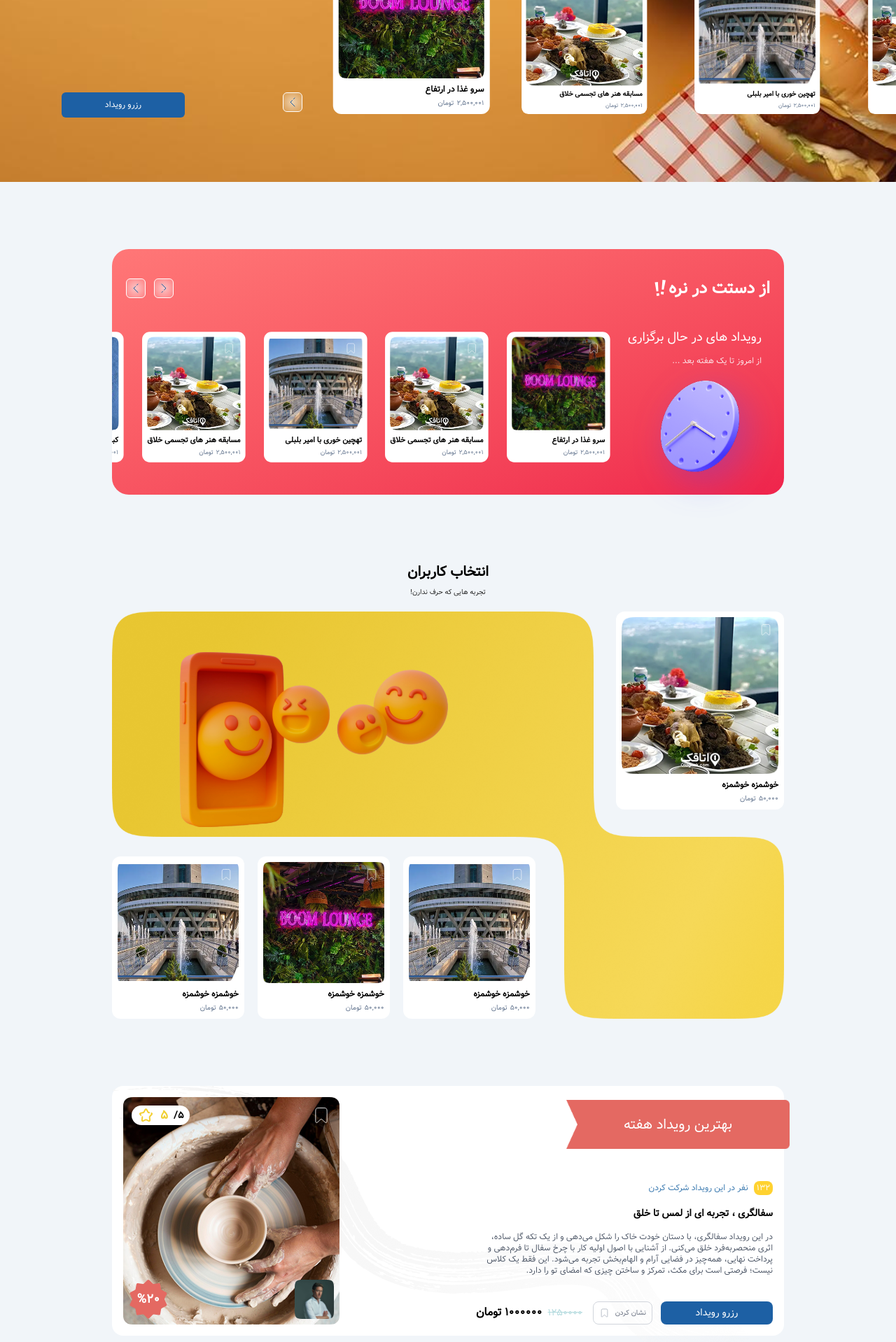
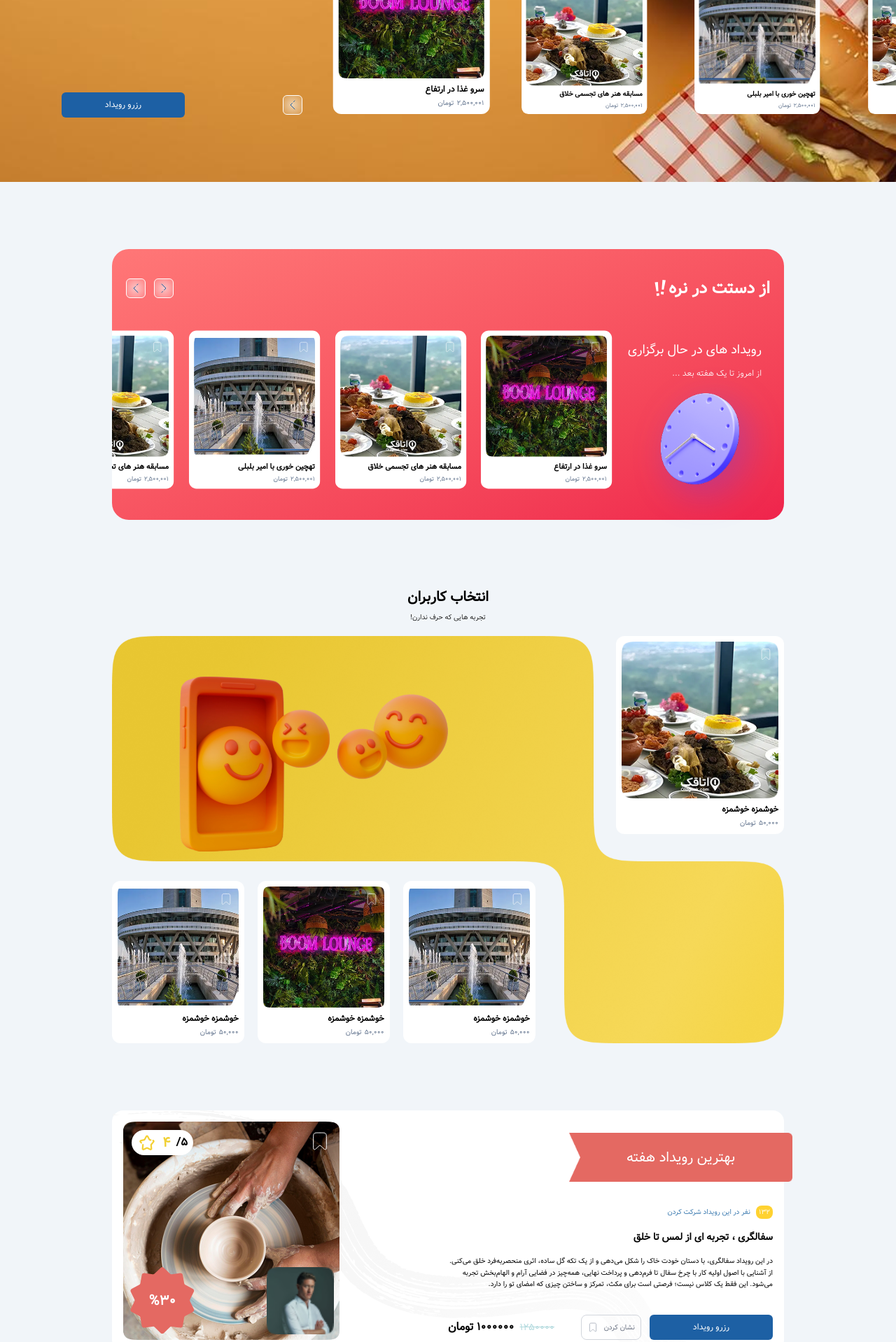
Before and after one commit to MohammadSoleimanikia/assignment, a React (Vite) app: page / in a window 1280 px wide. Shown: the part 540-2458 px from the top of the page at 70% size. Built offline with nearby package versions, Linux system fonts and the light colour scheme.

Commit message:
last changes

```diff
--- a/src/components/bestEvent/BestEvent.tsx
+++ b/src/components/bestEvent/BestEvent.tsx
@@ -1,53 +1,10 @@
+import PrimaryButton from "../shared/PrimaryButton";
+import BestEventCard from "./BestEventCard";
+
 export default function BestEvent() {
   return (
-    <div className="relative mx-auto w-11/12 rounded-xl bg-white p-4 md:flex md:flex-row-reverse md:justify-between md:rounded-2xl lg:w-9/12">
-      {/* main pic*/}
-      {/* md:w-3/5 lg:w-2/3 xl:w-3/6 */}
-      <div className="relative z-2 mt-10 overflow-hidden rounded-xl md:mt-0 md:w-1/3">
-        <img
-          src="/images/bestEvents/Rectangle 29469.png"
-          className="relative aspect-square h-full w-full object-cover"
-          alt=""
-        />
-
-        {/* save */}
-        <button
-          type="button"
-          className="absolute top-3 right-3 z-20 flex items-center justify-center"
-        >
-          <span className="sr-only">save event</span>
-          <img src="/save-icon.svg" alt="" className="size-7" />
-        </button>
-
-        {/* rating */}
-        <span className="absolute top-3 left-3 z-20 flex items-center gap-2 rounded-full bg-white px-2 text-[10px] font-semibold">
-          <span className="text-sm">5/</span>
-          <span className="text-lg text-[#f0d034]"> 5 </span>
-          <img src="/public/images/bestEvents/star.svg" alt="" />
-        </span>
-
-        {/* discount */}
-        <div className="absolute bottom-2 left-2 z-20">
-          <div className="relative">
-            <img
-              src="/images/bestEvents/Star 1.svg"
-              alt=""
-              className="size-14"
-            />
-
-            <span className="absolute inset-0 flex items-center justify-center text-lg font-bold text-white">
-              %20
-            </span>
-          </div>
-        </div>
-
-{/* profile pic */}
-        <img
-          src="/images/bestEvents/profilePic.png"
-          alt="user"
-          className="absolute right-2 bottom-2 z-20 size-14 rounded-md object-cover"
-        />
-      </div>
+    <div className="relative mx-auto w-11/12 rounded-xl 2xl:rounded-4xl bg-white p-4 md:flex md:flex-row-reverse md:justify-between md:rounded-2xl lg:w-9/12">
+      <BestEventCard discount={30} rating={4} imageAddress="/images/bestEvents/Rectangle 29469.png"/>
 
       {/* label mobile */}
       <div className="absolute -top-5 left-1/2 -translate-x-1/2 md:hidden">
@@ -63,33 +20,33 @@ export default function BestEvent() {
         alt=""
       />
       {/* label desktop */}
-      <div className="absolute top-5 -right-2 hidden md:block">
+      <div className="absolute top-8 -right-3 hidden md:block">
         <img
           src="/images/bestEvents/desktopLabel.png"
           className="h-[70px] 2xl:h-[88px]"
           alt=""
         />
 
-        <span className="absolute inset-0 flex items-center justify-center text-xl  text-white">
+        <span className="absolute inset-0 flex items-center justify-center text-xl text-white 2xl:text-3xl">
           بهترین رویداد هفته
         </span>
       </div>
 
       {/* card detail */}
       {/* lg:w-2/3 xl:w-3/6 */}
-      <div className="mt-8 z-20 space-y-4 md:mt-20 md:flex md:w-2/3 md:flex-col md:justify-end lg:pl-10 xl:w-6/12">
+      <div className="z-20 mt-8 space-y-4 md:mt-20 md:flex md:w-2/3 md:flex-col md:justify-end xl:w-6/12">
         {/* user count */}
-        <div className="flex items-baseline gap-1 md:mt-10 md:text-xs 2xl:text-base">
+        <div className="flex items-baseline gap-1 md:mt-10 md:text-[10px] 2xl:text-xl">
           <span className="ml-1 rounded-lg bg-amber-300 px-1 py-0.5 text-white">
             132
           </span>
           <p className="text-[#3e7cb1]">نفر در این رویداد شرکت کردن</p>
         </div>
-        <h2 className="text-lg font-semibold  md:text-sm 2xl:text-lg">
+        <h2 className="text-lg font-semibold md:text-sm 2xl:text-2xl">
           سفالگری ، تجربه ای از لمس تا خلق{" "}
         </h2>
         <div>
-          <p className="text-sm/relaxed font-light text-gray-700 md:mb-5 md:text-xs 2xl:text-base">
+          <p className="text-sm/relaxed  md:mb-5 md:text-[10px] 2xl:text-base 2xl:font-medium">
             در این رویداد سفالگری، با دستان خودت خاک را شکل می‌دهی و از یک تکه
             گل ساده، اثری منحصربه‌فرد خلق می‌کنی. از آشنایی با اصول اولیه کار با
             چرخ سفال تا فرم‌دهی و پرداخت نهایی، همه‌چیز در فضایی آرام و
@@ -99,21 +56,15 @@ export default function BestEvent() {
         </div>
         <div className="flex items-center justify-between md:gap-3">
           {/* CTA */}
-          <div className="md:flex md:gap-3">
-            <button
-              type="button"
-              className="relative w-28 md:w-40 overflow-hidden rounded-lg bg-[#1d60a4] py-3 text-xs text-white before:absolute before:top-0 before:left-0 before:h-full before:w-0 before:bg-[#4a80b6] before:transition-all before:duration-700 before:ease-in-out before:content-[''] hover:before:w-5/6 md:w-32 md:py-1.5 2xl:w-56 2xl:py-3.5"
-            >
-              <span className="relative z-10 text-base md:text-sm">
-                رزرو رویداد
-              </span>
-            </button>
+          <div className="flex-1 md:flex md:gap-3">
+            <PrimaryButton className=" xl:w-44 2xl:w-56">رزرو رویداد</PrimaryButton>
+
             {/* save btn */}
             <button
               type="button"
               className="group hidden items-center gap-2 rounded-lg border border-gray-300 bg-transparent px-2 py-2 transition-all duration-300 hover:border-gray-700 hover:text-gray-900 md:flex"
             >
-              <span className="text-[10px] text-nowrap text-gray-500 transition-colors duration-300 group-hover:text-gray-900">
+              <span className="text-[10px] text-nowrap text-gray-500 transition-colors duration-300 group-hover:text-gray-900 2xl:text-lg">
                 نشان کردن
               </span>
 
@@ -122,7 +73,7 @@ export default function BestEvent() {
                 height="15"
                 viewBox="0 0 32 32"
                 fill="none"
-                className="stroke-gray-400 transition-colors duration-300 group-hover:stroke-gray-900"
+                className="size-4 stroke-gray-400 transition-colors duration-300 group-hover:stroke-gray-900"
                 xmlns="http://www.w3.org/2000/svg"
               >
                 <path
@@ -135,8 +86,12 @@ export default function BestEvent() {
 
           {/* price section */}
           <div className="flex items-baseline justify-start gap-2">
-            <p className="text-sm text-[#B3DADE] line-through">1250000</p>
-            <p className="text-base font-semibold text-nowrap">1000000 تومان</p>
+            <p className="text-sm text-[#B3DADE] line-through 2xl:text-xl">
+              1250000
+            </p>
+            <p className="text-base font-semibold text-nowrap 2xl:text-2xl">
+              1000000 تومان
+            </p>
           </div>
         </div>
       </div>
--- /dev/null
+++ b/src/components/bestEvent/BestEventCard.tsx
@@ -0,0 +1,71 @@
+type BestEventCardProps = {
+  rating?: number;
+  discount?: number;
+  imageAddress?: string;
+};
+export default function BestEventCard({
+  rating = 5,
+  discount = 0,
+  imageAddress,
+}: BestEventCardProps) {
+  const defaultImage = "/images/bestEvents/Rectangle 29469.png";
+  return (
+    <div className="relative z-2 mt-10 overflow-hidden rounded-xl md:mt-0 md:w-1/3">
+      <img
+        src={imageAddress ?? defaultImage}
+        className="aspect-square h-full w-full object-cover"
+        alt=""
+      />
+
+      {/* save */}
+      <button
+        type="button"
+        className="absolute top-3 right-3 2xl:top-5 2xl:right-5 z-20 flex items-center justify-center"
+      >
+        <span className="sr-only">save event</span>
+        <img
+          src="/save-icon.svg"
+          alt=""
+          className="size-7 md:size-8 2xl:size-10"
+        />
+      </button>
+
+      {/* rating */}
+      <span className="absolute top-3 left-3 2xl:top-5 2xl:left-5 z-20 flex items-center gap-2 rounded-full bg-white px-2 text-[10px] font-semibold xl:py-1">
+        <span className="text-sm md:text-base 2xl:text-xl">5/</span>
+        <span className="text-lg text-[#f0d034] md:text-xl 2xl:text-2xl">
+          {" "}
+          {rating}{" "}
+        </span>
+        <img
+          src="/public/images/bestEvents/star.svg"
+          className="size-6 md:size-7 2xl:size-8"
+          alt=""
+        />
+      </span>
+
+      {/* discount */}
+      {discount !== 0 && (
+        <div className="absolute bottom-2 left-2 2xl:bottom-5 2xl:left-5 z-20">
+          <div className="relative">
+            <img
+              src="/images/bestEvents/Star 1.svg"
+              alt=""
+              className="size-14 xl:size-24"
+            />
+
+            <span className="absolute inset-0 flex items-center justify-center text-lg font-bold text-white md:text-xl 2xl:text-2xl ">
+              %{discount}
+            </span>
+          </div>
+        </div>
+      )}
+      {/* profile pic */}
+      <img
+        src="/images/bestEvents/profilePic.png"
+        alt="user"
+        className="absolute right-2 bottom-2 2xl:bottom-5 2xl:right-5 z-20 size-14 xl:size-24 rounded-md object-cover"
+      />
+    </div>
+  );
+}
--- a/src/components/features/FeaturesSliderDesktop.tsx
+++ b/src/components/features/FeaturesSliderDesktop.tsx
@@ -19,20 +19,7 @@ export default function FeaturesSliderDesktop({
                 <Swiper
                     dir="rtl"
                     modules={[Autoplay]}
-                    breakpoints={{
-                        768:{
-                            slidesPerView:2.7
-                        },
-                        1024:{
-                            slidesPerView:3.3
-                        },
-                        1200:{
-                            slidesPerView:4.2
-                        },
-                        1600:{
-                            slidesPerView:5.2
-                        }
-                    }}
+                    slidesPerView={3.5}
                     slidesPerGroup={1}
                     spaceBetween={10}
                     loop={true}
@@ -64,7 +51,8 @@ export default function FeaturesSliderDesktop({
                                     PicAddress={food.PicAddress}
                                     title={food.title}
                                     price={food.price}
-                                    className="scale-90 hover:scale-100 "
+                                    className="scale-90 hover:scale-100
+                                    md:w-38 xl:w-52 2xl:w-72"
                                 />
                             </div>
                         </SwiperSlide>
--- a/src/components/freeEvents/Banner.tsx
+++ b/src/components/freeEvents/Banner.tsx
@@ -2,7 +2,7 @@ export default function Banner() {
     return (
         <div className="relative w-full md:w-9/12 lg:w-7/12 md:mx-auto  py-10 flex items-center justify-center">
             {/* banner container */}
-            <img alt="" className="absolute top-5 h-[90%] w-[80%]" src="/public/images/freeEvents/lines.png"  />
+            <img alt="" className="absolute top-5 h-[90%] w-[80%]" src="/images/freeEvents/lines.png"  />
             <div
                 className="
                     relative z-10 w-full overflow-hidden
@@ -13,7 +13,7 @@ export default function Banner() {
                     md:rounded-tl-[130px] md:rounded-tr-[30px] md:rounded-bl-[30px] md:rounded-br-[130px]
                 "
             >
-                <img alt="" src="/public/pattern.png" className="absolute top-0 left-0" />
+                <img alt="" src="/pattern.png" className="absolute top-0 left-0" />
                 {/* right text */}
                 <div className="relative text-right space-y-1 md:space-y-2">
                     <p className="text-sm md:text-base font-light">
@@ -23,7 +23,7 @@ export default function Banner() {
                     {/* free word svg */}
                     <img
                         className="w-56"
-                        src="/public/images/freeEvents/free.svg"
+                        src="/images/freeEvents/free.svg"
                         alt=""
                     />
 
--- a/src/components/hero/HeroSliderDesktop.tsx
+++ b/src/components/hero/HeroSliderDesktop.tsx
@@ -76,7 +76,7 @@ export default function HeroSliderDesktop() {
                                     title={food.title}
                                     price={food.price}
                                     className="hover:-translate-y-5
-                                    md:w-40 xl:w-56 2xl:w-72"
+                                    md:w-40 lg:w-48 xl:w-56 2xl:w-72"
                                 />
                             </div>
                         </SwiperSlide>
@@ -109,7 +109,7 @@ export default function HeroSliderDesktop() {
                     </p>
                 </div>
 
-                <div className="mt-25 flex justify-center gap-5 md:justify-between">
+                <div className="mt-25 flex items-center justify-center gap-5 md:justify-between">
                     <SliderNextButton onClick={handleNextSlide} />
 
                     <PrimaryButton className="2xl:w-72">رزرو رویداد</PrimaryButton>
```
Also changed, not shown: src/components/features/Features.tsx (+4 -5 lines), src/components/shared/Card.tsx (+4 -4 lines).
